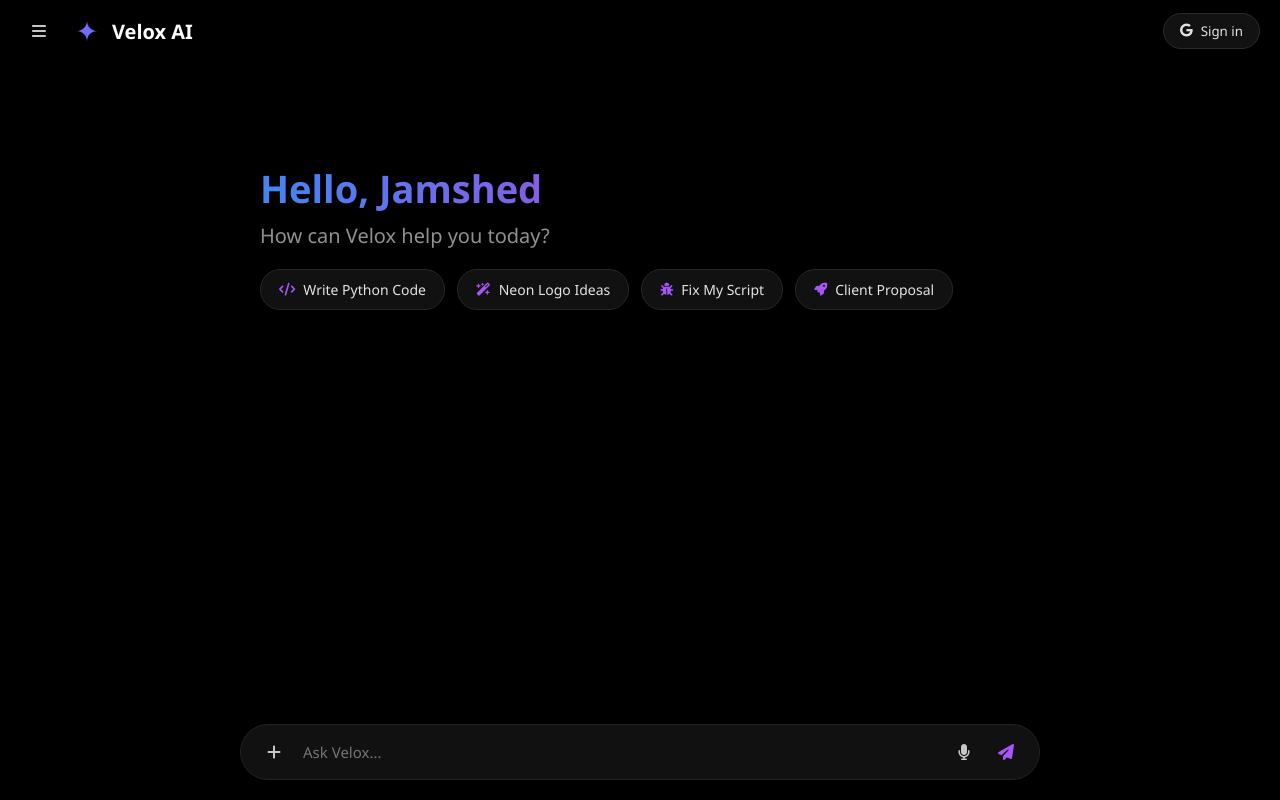
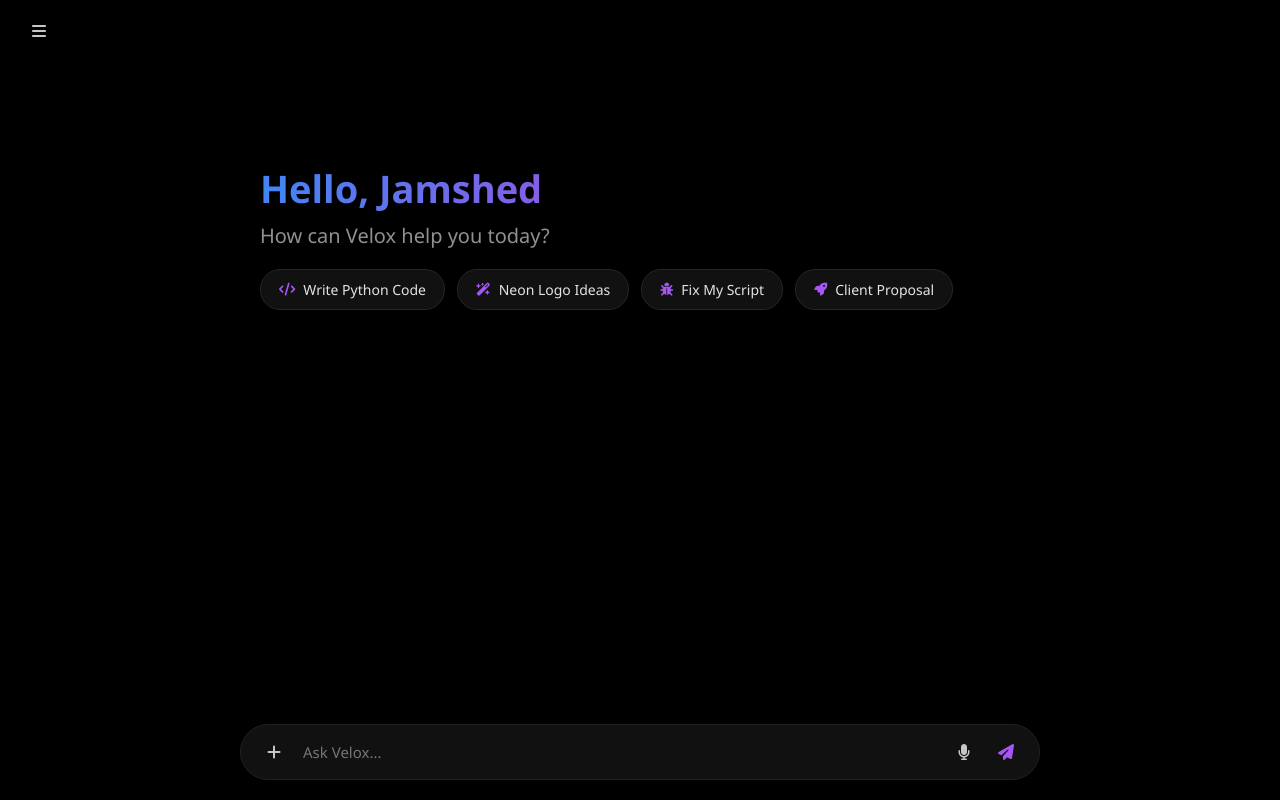
Before and after one commit to makkighouri8-sketch/Velox--ai, a plain HTML site: page index.html in a window 1280 px wide. Drawn offline with nearby package versions, Linux system fonts and the light colour scheme.

Commit message:
Refactor header section in index.html
Updated header comments and removed logo elements for a cleaner design.

```diff
--- a/index.html
+++ b/index.html
@@ -27,28 +27,13 @@
 
   <!-- Main App Wrapper for Sidebar Push Layout -->
   <div class="app-wrapper">
-    <!-- Top Header / App Branding -->
+    <!-- Top Minimal Header -->
     <header class="header">
       <div class="logo-container">
-        <button class="icon-btn" id="sidebarToggleBtn" title="Toggle Sidebar" style="margin-right: 4px;">
+        <button class="icon-btn" id="sidebarToggleBtn" title="Toggle Sidebar">
           <i class="fa-solid fa-bars"></i>
         </button>
-        <div class="logo-icon-wrapper">
-          <svg class="logo-svg" viewBox="0 0 24 24">
-            <defs>
-              <linearGradient id="logoGrad" x1="0%" y1="0%" x2="100%" y2="100%">
-                <stop offset="0%" stop-color="#a855f7" />
-                <stop offset="100%" stop-color="#3b82f6" />
-              </linearGradient>
-            </defs>
-            <path d="M12 2 C12 8, 16 12, 22 12 C16 12, 12 16, 12 22 C12 16, 8 12, 2 12 C8 12, 12 8, 12 2 Z" fill="url(#logoGrad)" />
-          </svg>
-        </div>
-        <span class="logo-text">Velox AI</span>
       </div>
-      <button id="googleLoginBtn" class="login-btn">
-        <i class="fa-brands fa-google"></i> Sign in
-      </button>
     </header>
 
     <!-- Main Chat Area -->
```
